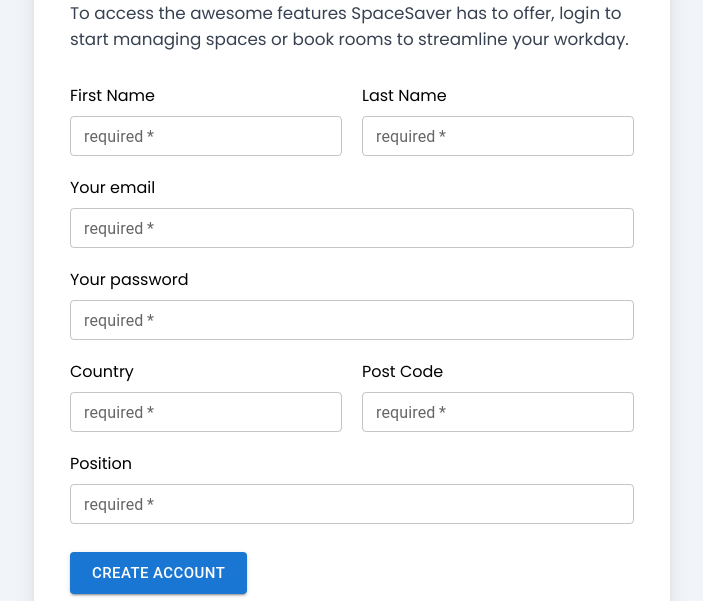
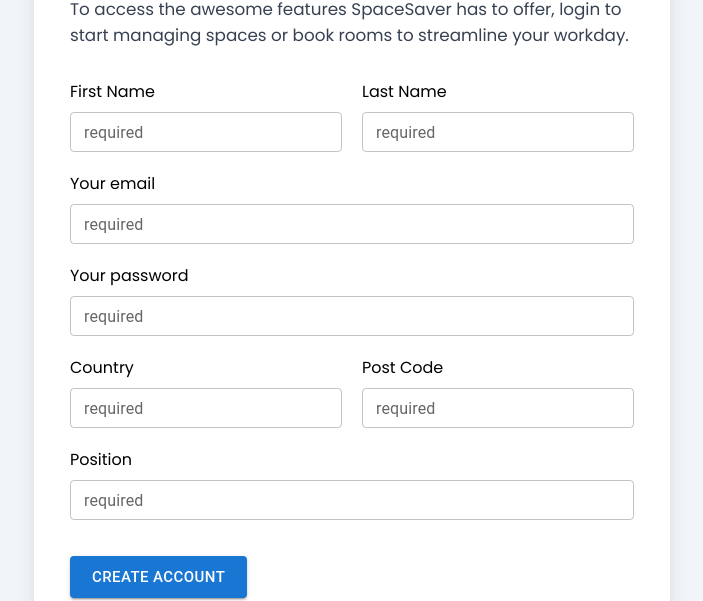
Before and after one commit to Space-Saver-Bookings/space-saver-client, a React (Vite) app: page /register in a window 1280 px wide. Shown: the part 221-822 px from the top of the page, without its empty margins (288-991 px from the left). Built offline with nearby package versions, Linux system fonts and the light colour scheme.

Commit message:
feat: started implementing register auth

```diff
--- a/src/pages/Register.jsx
+++ b/src/pages/Register.jsx
@@ -1,8 +1,38 @@
 import {Button, TextField} from '@mui/material';
 import {Link} from 'react-router-dom';
 import LogoDesktop from '../components/LogoDesktop';
+import {Controller, useForm} from 'react-hook-form';
+import api from '../services/axios';
 
 function Register() {
+  const {
+    control,
+    handleSubmit,
+    formState: {errors},
+  } = useForm();
+
+  const onSubmit = async (data) => {
+    console.log(data);
+
+    try {
+      // const {data: userDetails} = await api.post('/users/register', data);
+      const res = await api.post('/users/register', data);
+      console.log('Register successful:', res);
+    } catch (err) {
+      if (err.response) {
+        console.error('Register error:', err);
+
+        if (err.response.status === 500) {
+          alert('An error occurred on the server. Please try again later.');
+        } else if (err.response.status === 409) {
+          alert('The email address you entered is already registered.');
+        } else {
+          alert('Failed to register: ' + err.response.data.message);
+        }
+      }
+    }
+  };
+
   return (
     // TODO: Finish off responsive for mobile and tablet views
     <main className="flex h-[63rem] flex-col items-center justify-center gap-6 bg-slate-100">
@@ -10,117 +40,195 @@
         <LogoDesktop NoDivider />
       </div>
 
-      <section className="flex h-auto md:w-[40rem] w-[28rem] flex-col gap-3 rounded-xl border-2 bg-white px-9 py-10 shadow-xl">
+      <section className="flex h-auto w-[28rem] flex-col gap-3 rounded-xl border-2 bg-white px-9 py-10 shadow-xl md:w-[40rem]">
         <h2 className="font-coplette text-4xl">Create an account</h2>
         <p className="text-[1.05rem] text-gray-700">
           To access the awesome features SpaceSaver has to offer, login to start
           managing spaces or book rooms to streamline your workday.
         </p>
 
+        <form onSubmit={handleSubmit(onSubmit)} className="flex flex-col gap-3">
           <div className="flex justify-between">
-          <div className=" mt-5 flex h-20 w-[17rem] flex-col gap-2">
-            <label htmlFor="">First Name</label>
+            <Controller
+              name="firstName"
+              control={control}
+              defaultValue=""
+              rules={{
+                required: 'First name is required',
+              }}
+              render={({field}) => (
+                <div className="mt-5 flex h-20 w-[17rem] flex-col gap-2">
+                  <label htmlFor="first-name">First Name</label>
                   <TextField
-              required
-              // defaultValue="Space Name"
-              id="outlined-basic"
+                    {...field}
+                    error={!!errors.firstName}
+                    helperText={errors.firstName?.message}
+                    id="first-name"
                     label="required"
                     variant="outlined"
                     size="small"
                     fullWidth
                   />
                 </div>
+              )}
+            />
 
+            <Controller
+              name="lastName"
+              control={control}
+              defaultValue=""
+              rules={{
+                required: 'Last name is required',
+              }}
+              render={({field}) => (
                 <div className=" mt-5 flex h-20 w-[17rem] flex-col gap-2">
-            <label htmlFor="">Last Name</label>
+                  <label htmlFor="last-name">Last Name</label>
                   <TextField
-              required
-              // defaultValue="Space Name"
-              id="outlined-basic"
+                    {...field}
+                    error={!!errors.lastName}
+                    helperText={errors.lastName?.message}
+                    id="last-name"
                     label="required"
                     variant="outlined"
                     size="small"
                     fullWidth
                   />
                 </div>
-        </div>
-
-        <div className=" flex h-20 flex-col gap-2">
-          <label htmlFor="">Your email</label>
-          <TextField
-            required
-            // defaultValue="Space Name"
-            id="outlined-basic"
-            label="required"
-            variant="outlined"
-            size="small"
-            fullWidth
-            sx={{mb: '0.5rem'}}
+              )}
             />
           </div>
 
-        <div className=" flex h-20 flex-col gap-2">
-          <label htmlFor="">Your password</label>
+          <Controller
+            name="email"
+            control={control}
+            defaultValue=""
+            rules={{
+              required: 'Email is required',
+              pattern: {
+                value: /^[A-Z0-9._%+-]+@[A-Z0-9.-]+\.[A-Z]{2,}$/i,
+                message: 'Invalid email address',
+              },
+            }}
+            render={({field}) => (
+              <div className="flex h-20 flex-col gap-2">
+                <label htmlFor="email">Your email</label>
                 <TextField
-            required
-            // defaultValue="Space Name"
-            id="outlined-basic"
-            label="required"
-            variant="outlined"
-            size="small"
-            fullWidth
-            sx={{mb: '0.5rem'}}
-          />
-        </div>
-
-        <div className="flex justify-between">
-          <div className=" flex h-20 w-[17rem] flex-col gap-2">
-            <label htmlFor="">Country</label>
-            <TextField
-              required
-              // defaultValue="Space Name"
-              id="outlined-basic"
+                  {...field}
+                  error={!!errors.email}
+                  helperText={errors.email?.message}
+                  id="email"
                   label="required"
                   variant="outlined"
                   size="small"
                   fullWidth
                 />
               </div>
+            )}
+          />
 
-          <div className=" flex h-20 w-[17rem] flex-col gap-2">
-            <label htmlFor="">Post Code</label>
+          <Controller
+            name="password"
+            control={control}
+            defaultValue=""
+            rules={{required: 'Password is required'}}
+            render={({field}) => (
+              <div className=" flex h-20 flex-col gap-2">
+                <label htmlFor="password">Your password</label>
                 <TextField
-              required
-              // defaultValue="Space Name"
-              id="outlined-basic"
+                  {...field}
+                  error={!!errors.password}
+                  helperText={errors.password?.message}
+                  id="password"
                   label="required"
                   variant="outlined"
                   size="small"
                   fullWidth
                 />
               </div>
-        </div>
+            )}
+          />
 
-        <div className="mb-2 flex h-20 flex-col gap-2">
-          <label htmlFor="">Position</label>
+          <div className="flex justify-between">
+            <Controller
+              name="country"
+              control={control}
+              defaultValue=""
+              rules={{
+                required: 'Country is required',
+              }}
+              render={({field}) => (
+                <div className=" flex h-20 w-[17rem] flex-col gap-2">
+                  <label htmlFor="country">Country</label>
                   <TextField
-            required
-            // defaultValue="Space Name"
-            id="outlined-basic"
+                    {...field}
+                    error={!!errors.country}
+                    helperText={errors.country?.message}
+                    id="country"
                     label="required"
                     variant="outlined"
                     size="small"
                     fullWidth
-            sx={{mb: '0.5rem'}}
+                  />
+                </div>
+              )}
+            />
+
+            <Controller
+              name="postcode"
+              control={control}
+              defaultValue=""
+              rules={{
+                required: 'Postcode is required',
+              }}
+              render={({field}) => (
+                <div className=" flex h-20 w-[17rem] flex-col gap-2">
+                  <label htmlFor="postcode">Post Code</label>
+                  <TextField
+                    {...field}
+                    error={!!errors.postcode}
+                    helperText={errors.postcode?.message}
+                    id="postcode"
+                    label="required"
+                    variant="outlined"
+                    size="small"
+                    fullWidth
+                  />
+                </div>
+              )}
             />
           </div>
 
+          <Controller
+            name="position"
+            control={control}
+            defaultValue=""
+            rules={{
+              required: 'Position is required',
+            }}
+            render={({field}) => (
+              <div className="mb-4 flex h-20 flex-col gap-2">
+                <label htmlFor="position">Position</label>
+                <TextField
+                  {...field}
+                  error={!!errors.position}
+                  helperText={errors.position?.message}
+                  id="position"
+                  label="required"
+                  variant="outlined"
+                  size="small"
+                  fullWidth
+                />
+              </div>
+            )}
+          />
+
           <div className="mb-3">
             {/* TODO: Add logic for hitting register endpoint */}
-          <Button variant="contained" size="large">
+            <Button variant="contained" size="large" type="submit">
               Create account
             </Button>
           </div>
+        </form>
 
         <div>
           <p className="text-gray-700">
```
Lines whose indentation alone changed are shown as unchanged.
